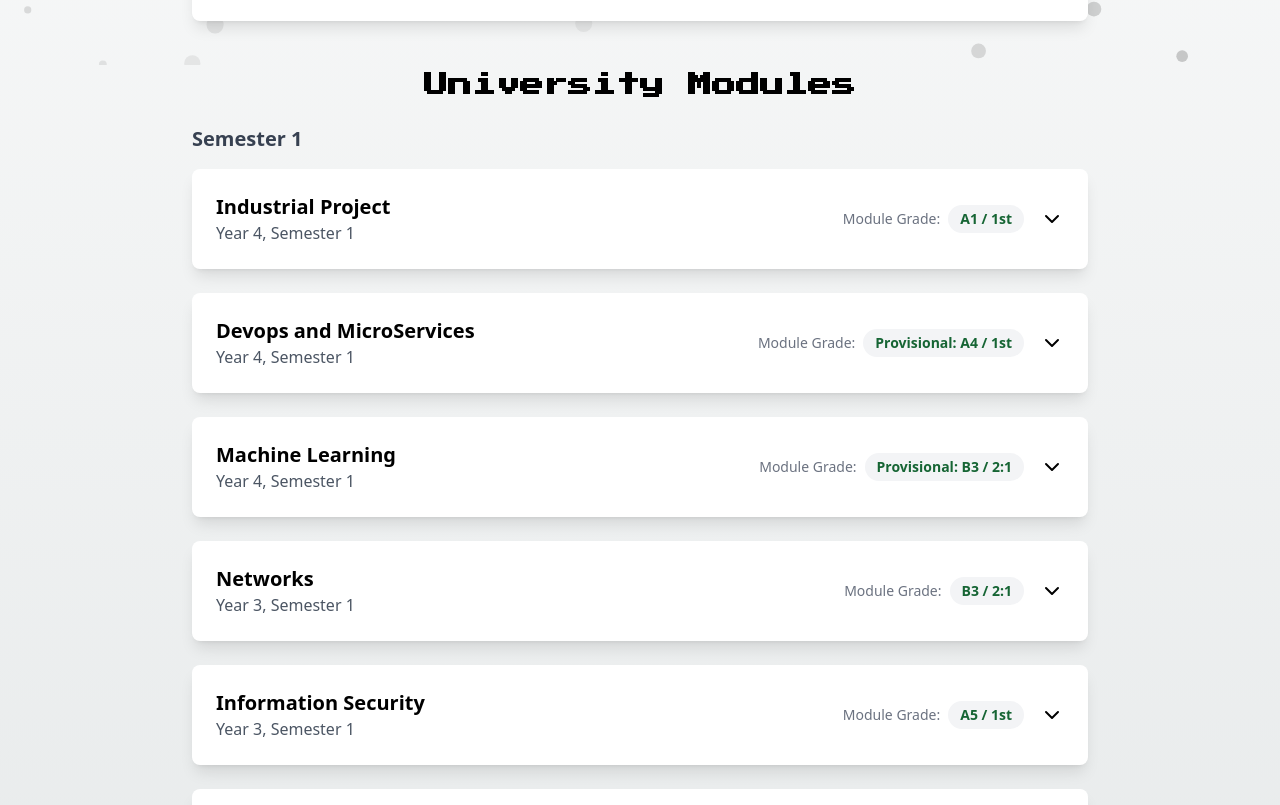
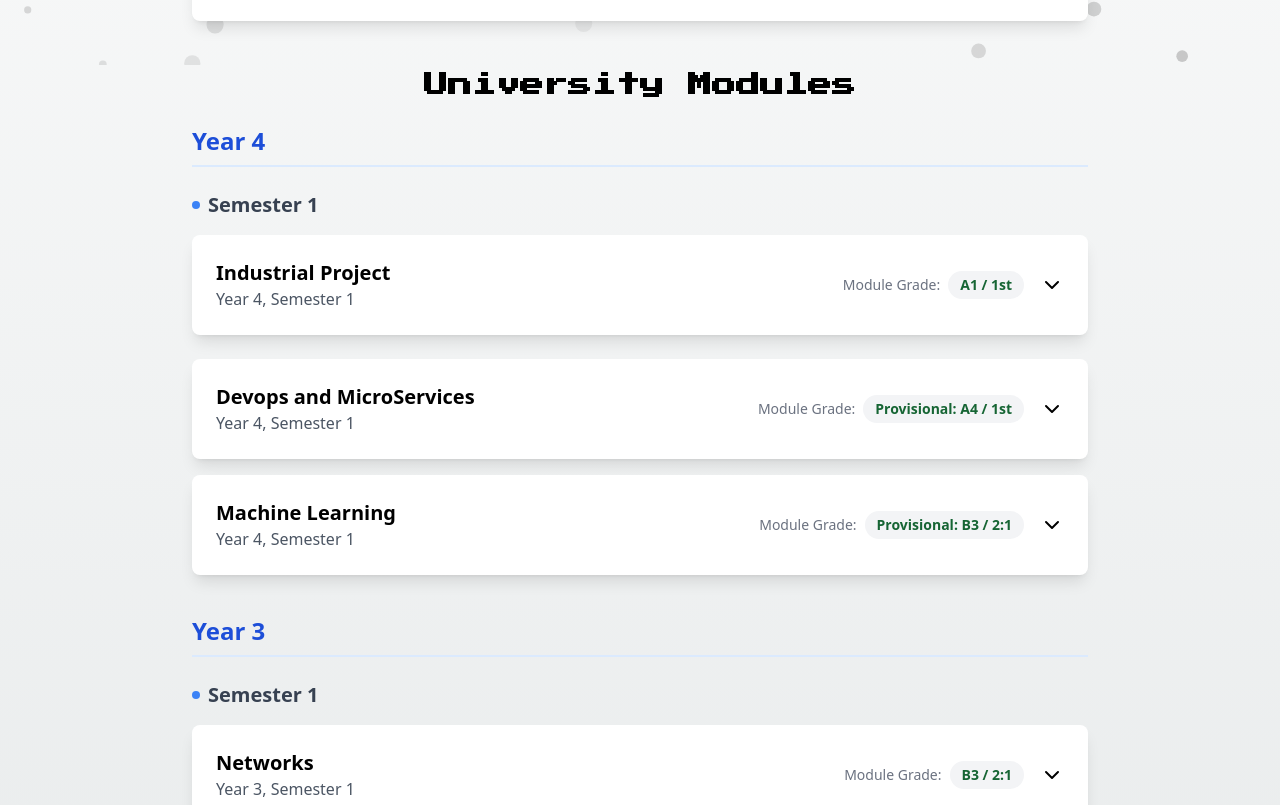
Before and after one commit to MarkCockerill12/Portfolio, a Next.js app: page /qualifications in a window 1280 px wide. Shown: the part 735-1540 px from the top of the page. Built offline with nearby package versions, Linux system fonts and the light colour scheme.

Commit message:
Update visuals

```diff
--- a/app/qualifications/page.tsx
+++ b/app/qualifications/page.tsx
@@ -411,16 +411,29 @@ export default function Qualifications() {
                 <HoverText>University Modules</HoverText>
               </motion.h2>
               <div className="grid gap-6 max-w-4xl mx-auto">
-                {[1, 2].map((semester) => (
-                  <div key={semester}>
-                    <h3 className="text-xl font-semibold mb-4 text-gray-700 dark:text-gray-300">
-                      Semester {semester}
+                {Array.from(new Set(modules.map(m => m.year))).sort((a, b) => b - a).map((year) => (
+                  <div key={year} className="mb-4">
+                    <h3 className="text-2xl font-bold mb-6 text-blue-700 dark:text-blue-400 border-b-2 border-blue-100 dark:border-blue-900 pb-2">
+                      Year {year}
                     </h3>
-                    {modules
-                      .filter(module => module.semester === semester)
-                      .map((module) => (
-                        <ModuleCard key={module.id} module={module} />
-                      ))}
+                    {[1, 2].map((semester) => {
+                      const yearSemesterModules = modules.filter(module => module.year === year && module.semester === semester);
+                      if (yearSemesterModules.length === 0) return null;
+
+                      return (
+                        <div key={semester} className="mb-8 last:mb-0">
+                          <h4 className="text-xl font-semibold mb-4 text-gray-700 dark:text-gray-300 flex items-center gap-2">
+                            <span className="w-2 h-2 bg-blue-500 rounded-full"></span>
+                            Semester {semester}
+                          </h4>
+                          <div className="space-y-4">
+                            {yearSemesterModules.map((module) => (
+                              <ModuleCard key={module.id} module={module} />
+                            ))}
+                          </div>
+                        </div>
+                      );
+                    })}
                   </div>
                 ))}
               </div>
```
Also changed, not shown: next-env.d.ts.
